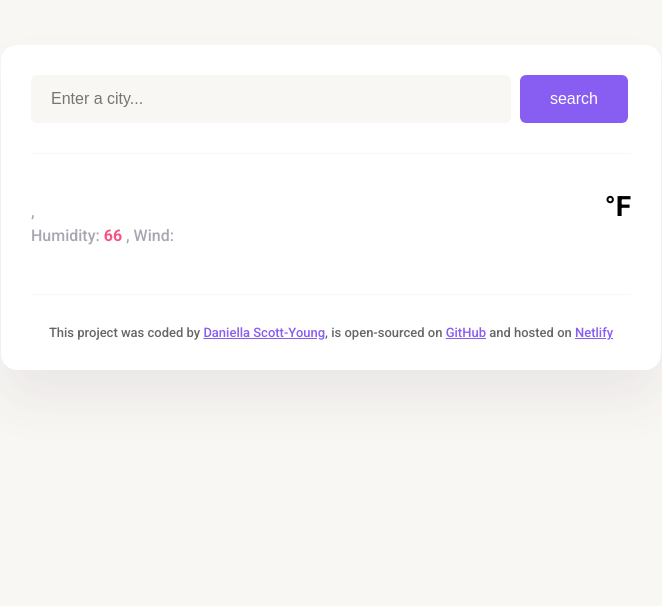
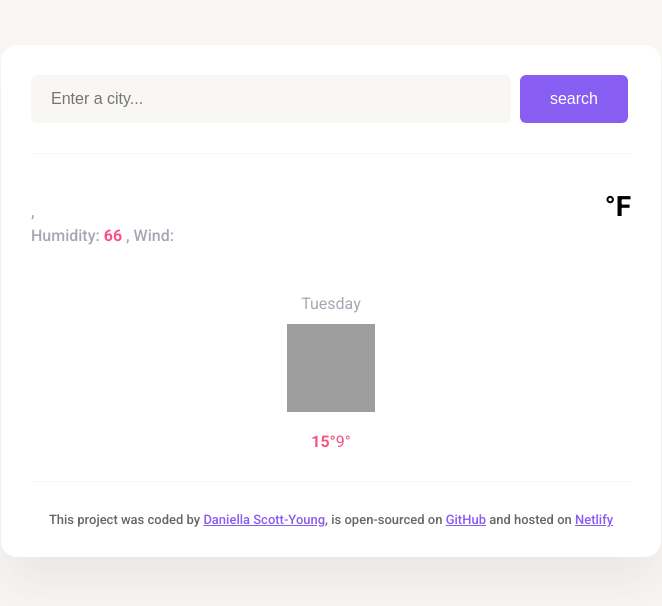
Before and after one commit to dscottyoung2022/Week-7-Vanilla-Weather-Search, a plain HTML site: page index.html in a window 1280 px wide. Shown: the whole page, without its empty margins (309-971 px from the left). Drawn offline with nearby package versions, Linux system fonts and the light colour scheme; no server answers; grey boxes are pictures that could not be loaded.

Commit message:
Added Forecast Code

```diff
--- a/index.html
+++ b/index.html
@@ -50,6 +50,10 @@
             <div class="weather-app-unit">°F</div>
           </div>
         </div>
+        <div class="weather-forecast" id="forecast">
+
+        </div>
+      </divd>
       </main>
 
       <footer>
--- a/index.js
+++ b/index.js
@@ -54,7 +54,25 @@ function handleSearchSubmit(event) {
   searchCity(searchInput.value);
 }
 
+function displayForecast() {
+  let forecast = document.querySelector("#forecast");
+
+  forecast.innerHTML = `
+
+    <div class="weather-forecast-day">
+            <div class="weather-forecast-date">Tuesday</div>
+            <img src="https://shecodes-assets.s3.amazonaws.com/api/weather/icons/rain-day.png" class="weather-forecast-icon">
+            <div class="weather-forecast-temperatures">
+              <div class="weather-forecast-temperature">
+                <strong>15°</strong>
+              </div>
+              <div class="weather-forecast-temperature">9°</div>
+              </div>
+`;
+}
+
 let searchFormElement = document.querySelector("#search-form");
 searchFormElement.addEventListener("submit", handleSearchSubmit);
 
 searchCity("Boston");
+displayForecast();
--- a/styles.css
+++ b/styles.css
@@ -69,7 +69,6 @@ main {
 }
 
 .symbol-color {
-  color: #f65282;
 }
 
 .weather-app-temp-container {
@@ -83,23 +82,56 @@ main {
 
 .weather-forecast {
   display: flex;
-  justify-content: space-between;
+  justify-content: space-around;
   margin-top: 30px;
 }
 .weather-forecast-day {
   text-align: center;
   font-size: 16px;
+  display: block;
+}
+
+.weather-forecast-temperatures {
+  text-align: center;
+  color: #f65282;
+  margin-top: 10px;
+  display: flex;
+  justify-content: center;
 }
 
 .weather-app-temperature {
   font-size: 88px;
   font-weight: bold;
   line-height: 88px;
+  padding: 0 10px;
 }
 .weather-app-unit {
   font-size: 28px;
   font-weight: bold;
   margin-top: 6px;
+}
+
+.weather-forecast-date {
+  text-align: center;
+  color: rgba(39, 33, 66, 0.4);
+  font-size: 16px;
+  line-height: 20px;
+  margin-bottom: 10px;
+}
+
+.weather-forecast-icon {
+  width: 88px;
+  height: 88px;
+  display: block;
+  margin: 0 auto;
+}
+
+.weather-forecast-temperature {
+  text-align: center;
+  color: #f65282;
+  margin-top: 10px;
+  display: flex;
+  justify-content: center;
 }
 
 footer {
```
